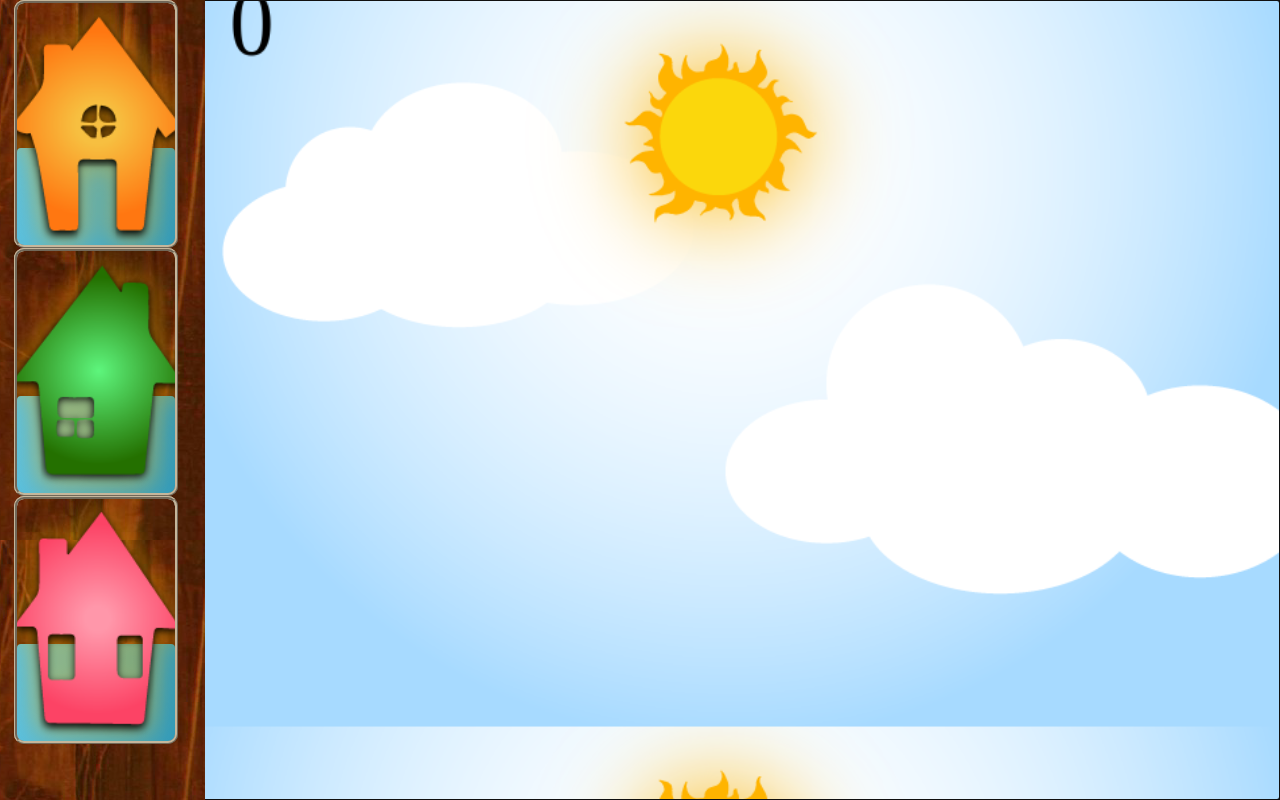
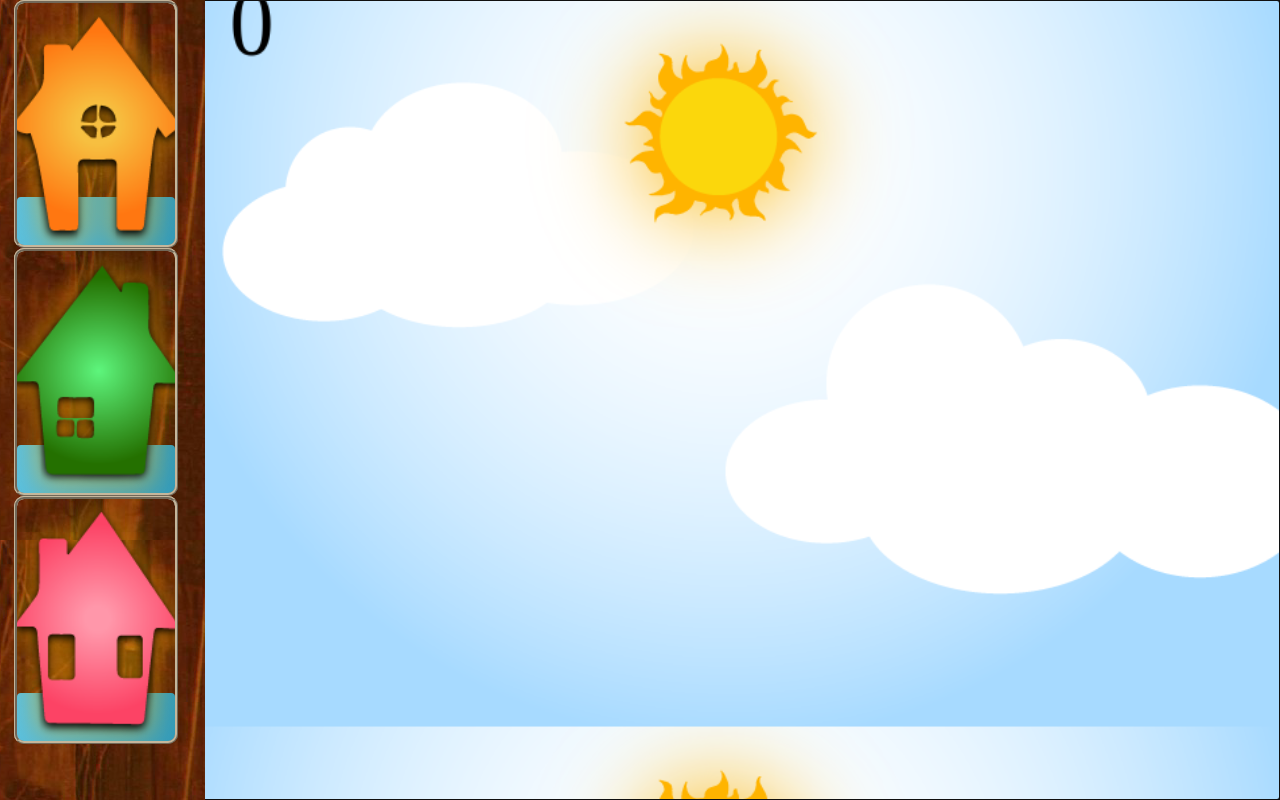
Before and after one commit to Folashade/social-good, a plain HTML site: page www/gameplay.html in a window 1280 px wide. Drawn offline with nearby package versions, Linux system fonts and the light colour scheme.

```diff
--- a/www/gameplay.html
+++ b/www/gameplay.html
@@ -39,20 +39,20 @@
 				<div id="side-bar">
 					<div class="box">
 						<div class="progress vertical bottom progress-info" id="progress-slider" >
-						    <div id="orange" class="bar" data-percentage="40" id="progress-bar" ></div>
+						    <div id="orange" class="bar" data-percentage="20" id="progress-bar" ></div>
 						</div>
 					</div>
 
 
 					<div class="box">
 						<div class="progress vertical bottom progress-info" id="progress-slider">
-						    <div id="green" class="bar" data-percentage="40" id="progress-bar" style=""></div>
+						    <div id="green" class="bar" data-percentage="20" id="progress-bar" style=""></div>
 						</div>
 					</div>
 
 					<div class="box">
 						<div class="progress vertical bottom progress-info" id="progress-slider">
-						    <div id="pink" class="bar" data-percentage="40" id="progress-bar"></div>
+						    <div id="pink" class="bar" data-percentage="20" id="progress-bar"></div>
 						</div>
 					</div>
 				</div>  <!-- side bar -->
```
Also changed, not shown: 1 other file.
